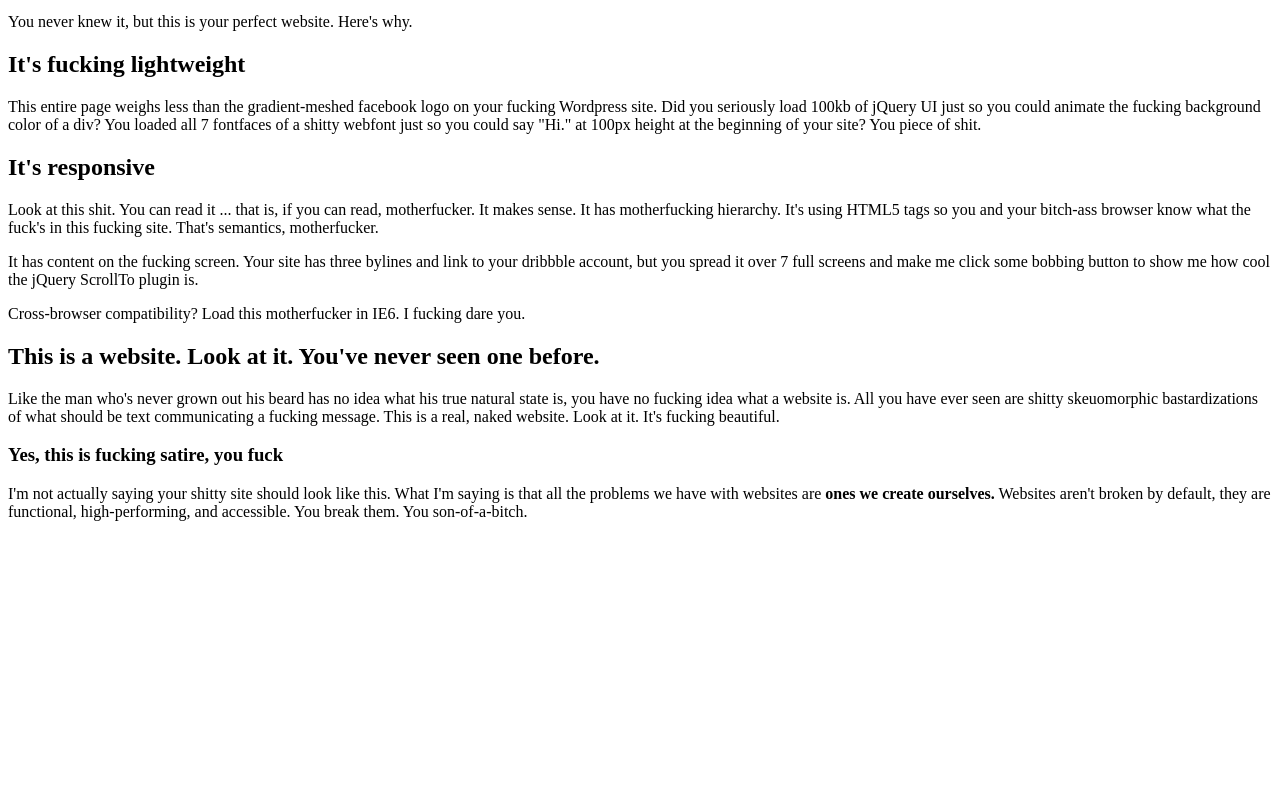
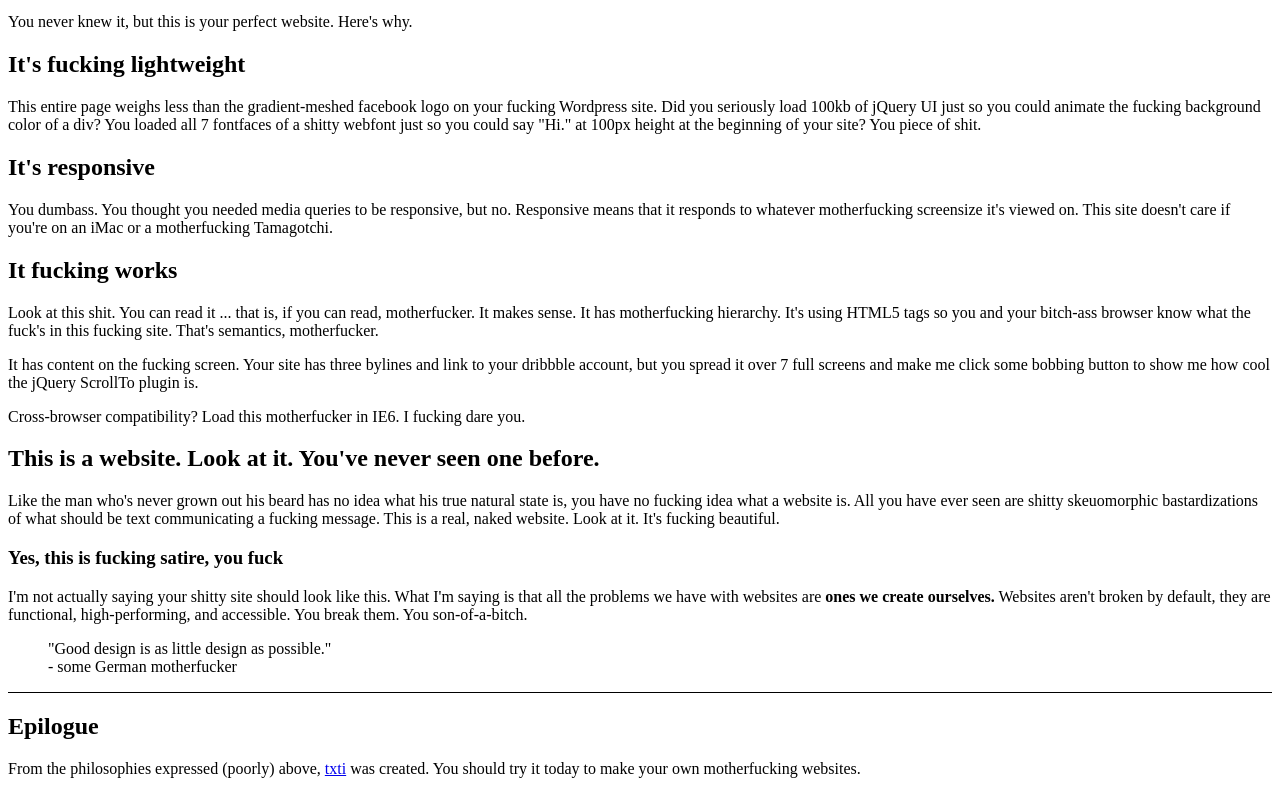
Before and after one commit to Arbousied/motherfuckingwebsite, a plain HTML site: page index.html in a window 1280 px wide. Shown: the part 423-1217 px from the top of the page. Before the commit the page ends 960 px from the top, so only its background shows below. Drawn offline with Linux system fonts and the light colour scheme.

Commit message:
reproduction achevée reste plus qu'a l'upload ;)

```diff
--- a/index.html
+++ b/index.html
@@ -24,6 +24,8 @@
 <p>This entire page weighs less than the gradient-meshed facebook logo on your fucking Wordpress site. Did you seriously load 100kb of jQuery UI just so you could animate the fucking background color of a div? You loaded all 7 fontfaces of a shitty webfont just so you could say "Hi." at 100px height at the beginning of your site? You piece of shit.
 </p>
 <h2>It's responsive</h2>
+<p>You dumbass. You thought you needed media queries to be responsive, but no. Responsive means that it responds to whatever motherfucking screensize it's viewed on. This site doesn't care if you're on an iMac or a motherfucking Tamagotchi.</p>
+<h2>It fucking works</h2>
 <p>Look at this shit. You can read it ... that is, if you can read, motherfucker. It makes sense. It has motherfucking hierarchy. It's using HTML5 tags so you and your bitch-ass browser know what the fuck's in this fucking site. That's semantics, motherfucker.
 </p>
 <div>It has content on the fucking screen. Your site has three bylines and link to your dribbble account, but you spread it over 7 full screens and make me click some bobbing button to show me how cool the jQuery ScrollTo plugin is.
@@ -34,4 +36,10 @@
 <p>Like the man who's never grown out his beard has no idea what his true natural state is, you have no fucking idea what a website is. All you have ever seen are shitty skeuomorphic bastardizations of what should be text communicating a fucking message. This is a real, naked website. Look at it. It's fucking beautiful.</p>
 <h3>Yes, this is fucking satire, you fuck</h3>
 <p>I'm not actually saying your shitty site should look like this. What I'm saying is that all the problems we have with websites are <strong>ones we create ourselves.</strong> Websites aren't broken by default, they are functional, high-performing, and accessible. You break them. You son-of-a-bitch.</p>
+<div class="espace">"Good design is as little design as possible."<br>
+- some German motherfucker
+  </div>
+  <p class="bordertop"><h2>Epilogue</h2>
+    From the philosophies expressed (poorly) above, <a href="http://txti.es/">txti</a> was created. You should try it today to make your own motherfucking websites.
+  </p>
 </body>
--- a/style.css
+++ b/style.css
@@ -0,0 +1,8 @@
+.espace
+{
+  margin-left: 40px;
+}
+.bordertop
+{
+  border-top: 1px solid black;
+}
```
